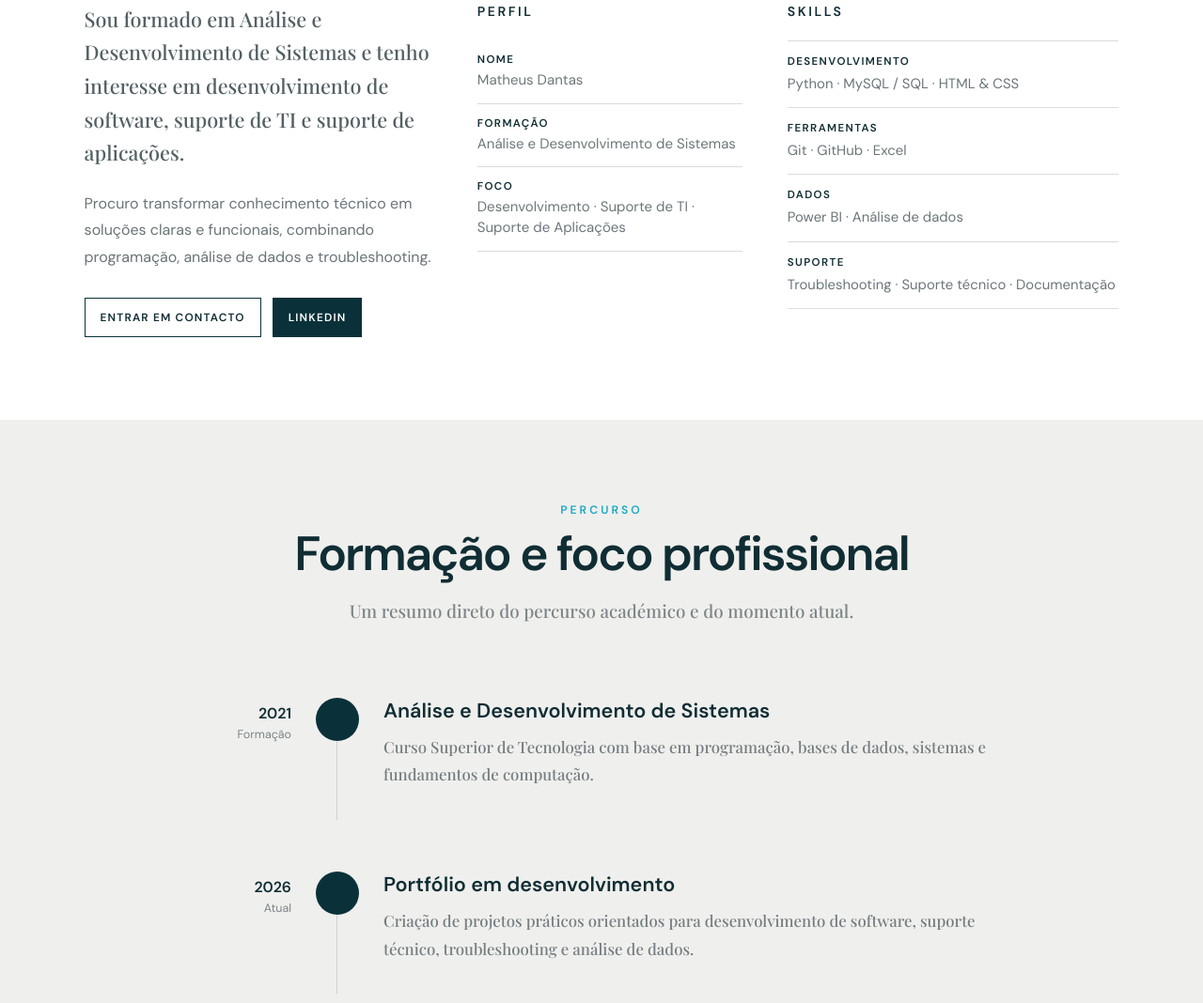
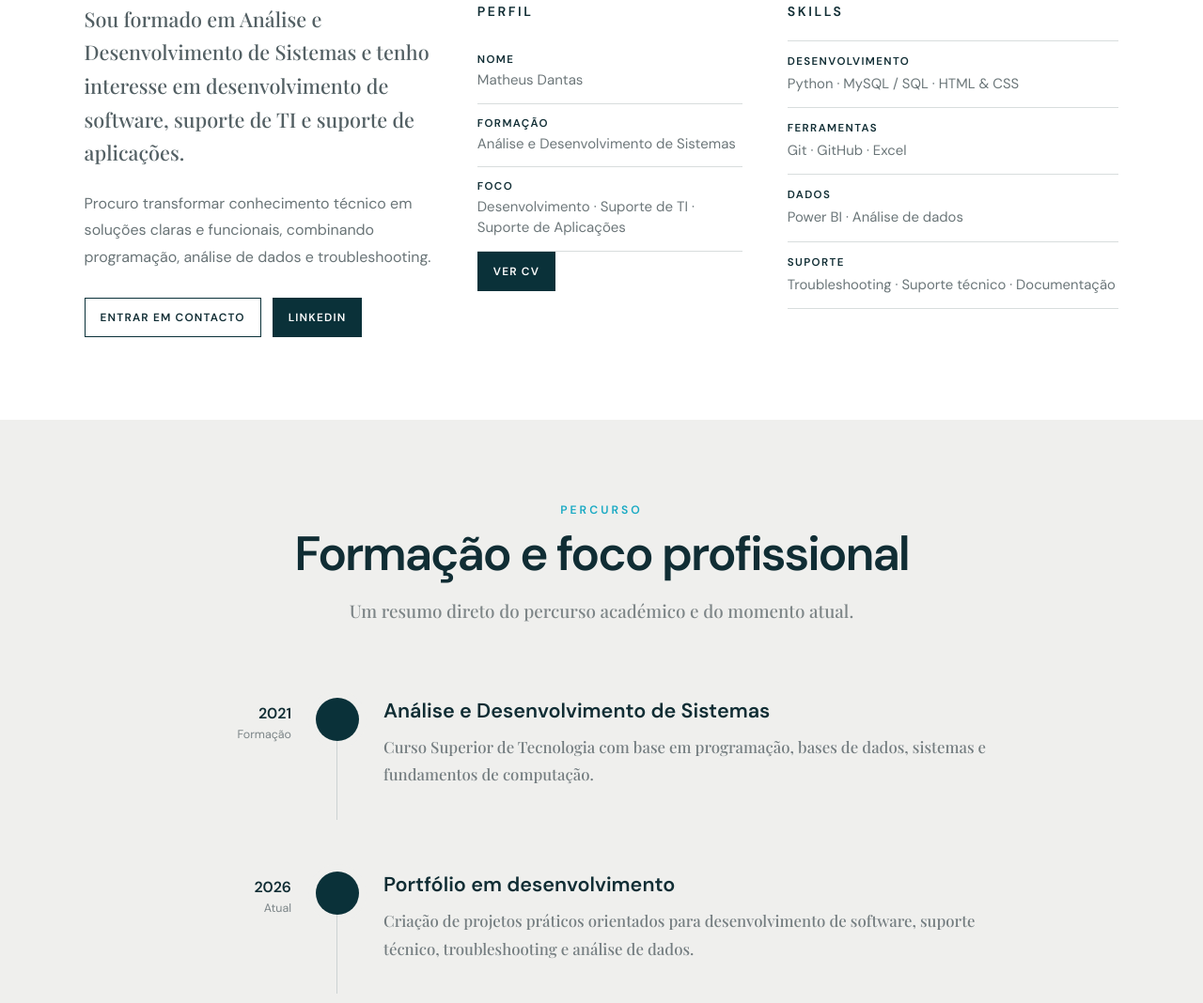
Before and after one commit to matheusdsdantas/matheusdsdantas.github.io, a plain HTML site: page index.html in a window 1280 px wide. Shown: the part 1071-2139 px from the top of the page at 94% size. Drawn offline with nearby package versions, Linux system fonts and the light colour scheme; a web font is replaced by a local one.

Commit message:
Add CV link to profile

```diff
--- a/index.html
+++ b/index.html
@@ -74,6 +74,7 @@
             <div><dt>Formação</dt><dd>Análise e Desenvolvimento de Sistemas</dd></div>
             <div><dt>Foco</dt><dd>Desenvolvimento · Suporte de TI · Suporte de Aplicações</dd></div>
           </dl>
+          <a class="solid-link profile-cv-link" href="https://www.canva.com/d/4trn-D2AHfVoh66" target="_blank" rel="noreferrer">Ver CV</a>
         </div>
 
         <div class="skills-block">
```
